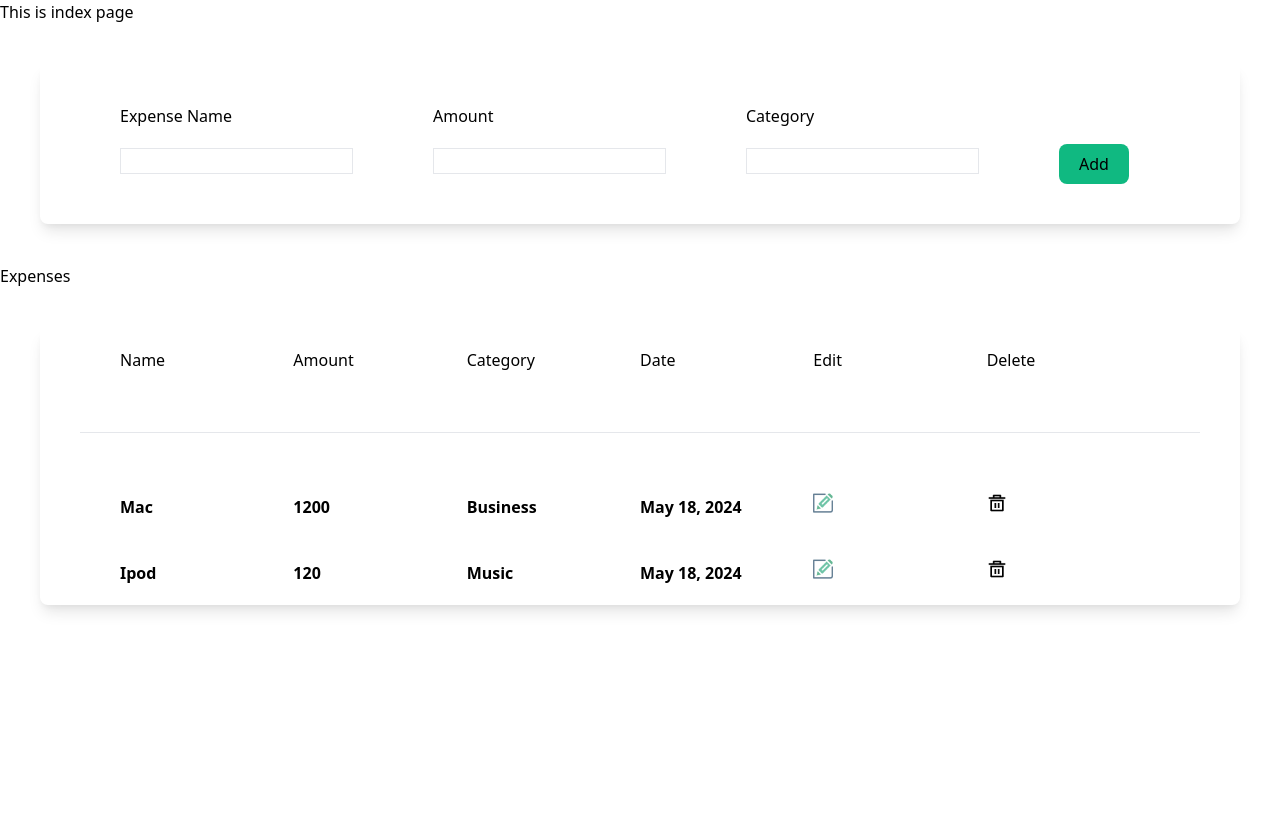
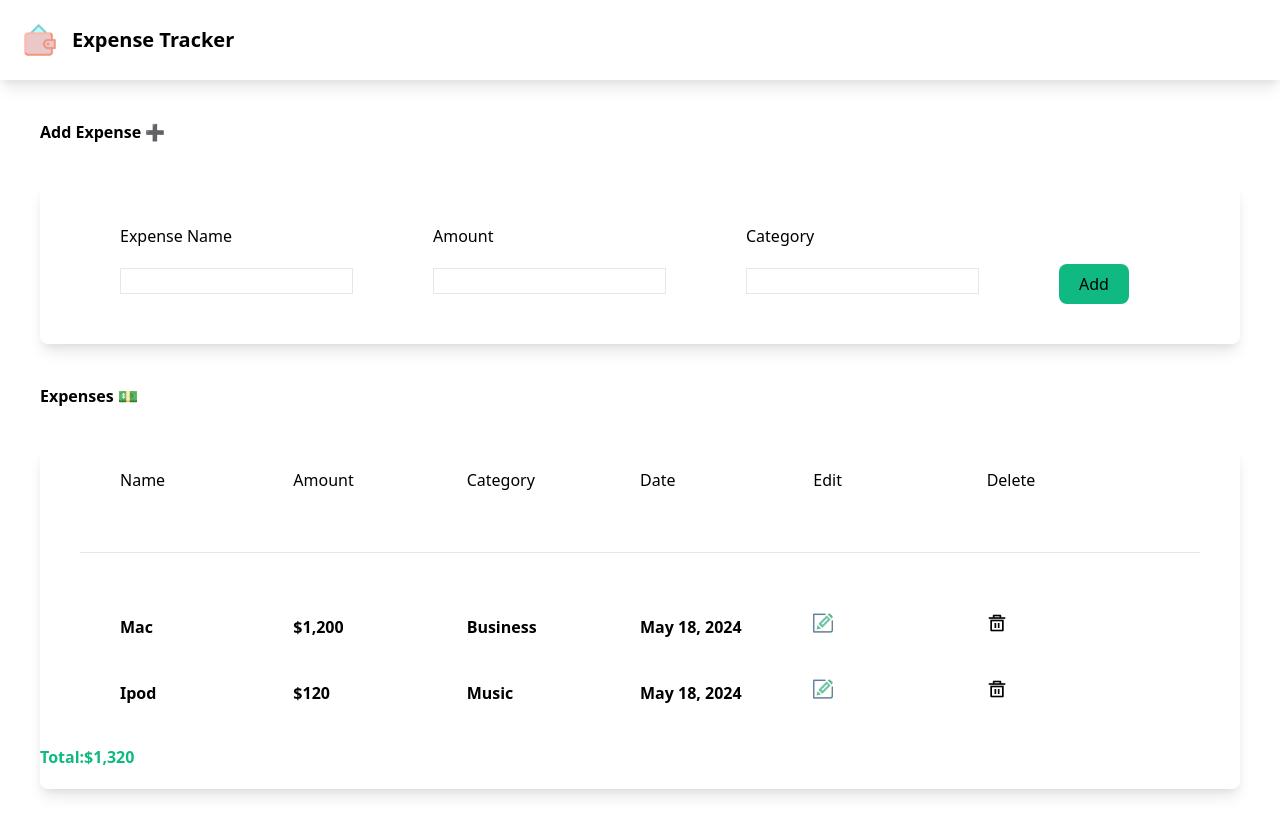
Before and after one commit to PRIXYY/expense-tracker, a Django app: page / in a window 1280 px wide. Before the commit the page ends 612 px from the top, so only its background shows below. Run offline with Django 5.2, Linux system fonts and the light colour scheme; data comes from the database, SQL or seed files in the repository; both versions use the stored data as it was after the commit; style sheets or scripts are compiled from the project's sources.

Commit message:
Implementing humanize library

```diff
--- a/mysite/myapp/templates/myapp/base.html
+++ b/mysite/myapp/templates/myapp/base.html
@@ -10,6 +10,14 @@
 
 </head>
 <body>
+    <nav class="shadow-lg p-5">
+        <div class="container felx felx-wrap justify-between items-center mx-auto ">
+            <a href="#" class="flex">
+                <img class="h-10 mr-3" src="{% static 'myapp/images/wallet.png' %}" alt="">
+                <span class="self-center text-xl font-semibold">Expense Tracker</span>
+            </a>
+        </div>
+    </nav>
     {% block body %}
 
     {% endblock %}
--- a/mysite/myapp/templates/myapp/index.html
+++ b/mysite/myapp/templates/myapp/index.html
@@ -1,7 +1,8 @@
 {% extends 'myapp/base.html' %}
 {% load static %}
+{% load humanize %}
 {% block body %}
-    <h1>This is index page</h1>
+    <div class="m-10 font-bold">Add Expense ➕</div>
     <form class="shadow-lg m-10 rounded-lg" method="POST">
         {% csrf_token %}
         <div class="form-container px-10 py-10 flex">
@@ -43,7 +44,7 @@
 
 
     </form>
-    <div>Expenses</div>
+    <div class="m-10 font-bold">Expenses 💵</div>
     <div class="shadow-lg m-10 rounded-lg">
         <div class="expense-header flex flex-wrap space-x-40 px-20 py-5">
             <span>Name</span>
@@ -57,13 +58,13 @@
         {% for expense in expenses %}
         <div class="expense-row flex flex-wrap px-20 py-5">
             <span class="font-bold"> {{expense.name}} </span>
-            <span class="font-bold"> {{expense.amount}} </span>
+            <span class="font-bold"> ${{expense.amount|intcomma}} </span>
             <span class="font-bold"> {{expense.category}} </span>
             <span class="font-bold"> {{expense.date}} </span>
-            <span class="font-bold"><a href="{% url 'edit' expense.id %}">
+            <span class="pl-23"><a href="{% url 'edit' expense.id %}">
                 <img class="h-5" src="{% static 'myapp/images/edit.png' %}" alt="">
             </a></span>
-            <span class="font-bold">
+            <span class="pl-22">
                 <form method="POST" action="{% url 'delete' expense.id %}">
                     {% csrf_token %}
                     <button type="submit" name="delete">
@@ -74,6 +75,13 @@
 
         </div>
         {% endfor %}
+        <div class="px-75 py-5">
+            <span class="font-bold text-green-500">
+                Total:${{ total_expenses.amount__sum|intcomma }}
+
+            </span>
+        </div>
+
     </div>
 
 
--- a/mysite/myapp/views.py
+++ b/mysite/myapp/views.py
@@ -1,5 +1,6 @@
 from django.shortcuts import render,redirect
 from .forms import ExpenseForm,Expense
+from django.db.models import Sum
 # Create your views here.
 
 
@@ -10,8 +11,10 @@ def index(request):
             expense.save()
 
     expenses = Expense.objects.all()
+    total_expenses = expenses.aggregate(Sum('amount'))
+    print(total_expenses)
     expense_form = ExpenseForm()
-    return render(request,'myapp/index.html',{'expense_form':expense_form,'expenses':expenses})
+    return render(request,'myapp/index.html',{'expense_form':expense_form,'expenses':expenses,'total_expenses':total_expenses})
 
 def edit(request,id):
     expense = Expense.objects.get(id=id)
--- a/mysite/mysite/settings.py
+++ b/mysite/mysite/settings.py
@@ -33,6 +33,7 @@ ALLOWED_HOSTS = []
 
 INSTALLED_APPS = [
     'myapp',
+    'django.contrib.humanize',
     'django.contrib.admin',
     'django.contrib.auth',
     'django.contrib.contenttypes',
```
Also changed, not shown: mysite/db.sqlite3, mysite/myapp/static/myapp/images/wallet.png (added).
